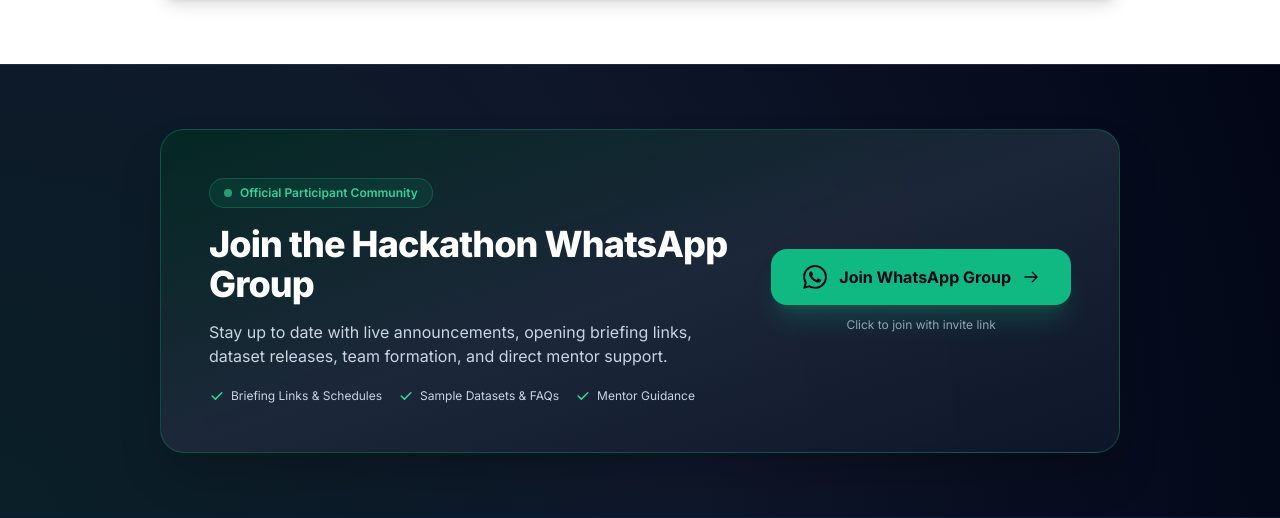
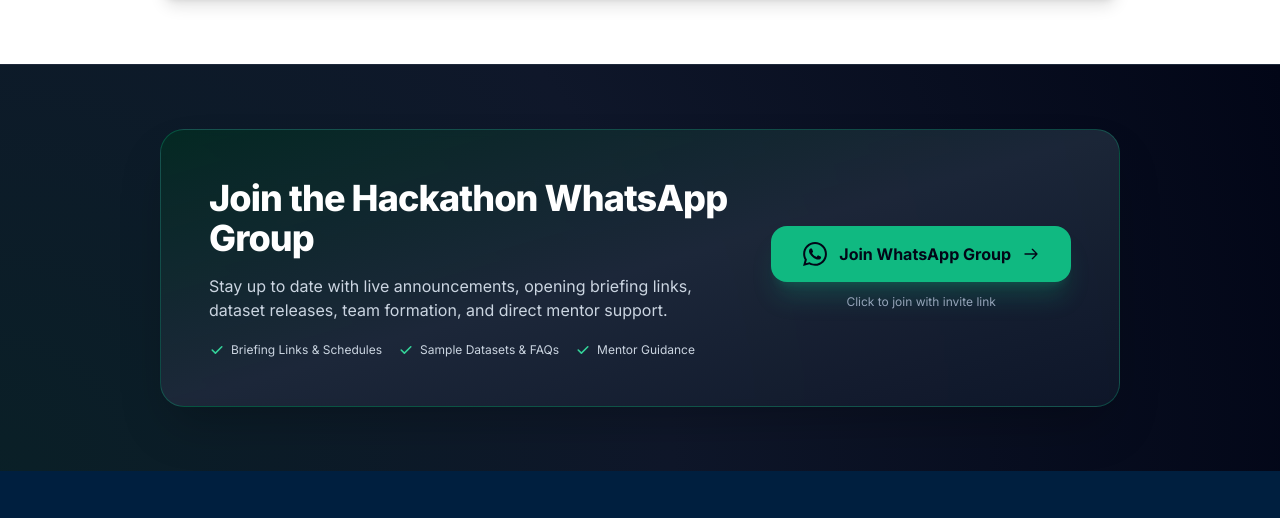
Before and after one commit to DamaMichaelYohanna/mannielytics, a Django app: page /hackathon/ in a window 1280 px wide. Shown: the part 5120-5638 px from the top of the page. Run offline with Django 5.2, Linux system fonts and the light colour scheme; some libraries are stand-ins or nearby versions.

Commit message:
Update hackathon WhatsApp community section layout

```diff
--- a/templates/core/hackathon.html
+++ b/templates/core/hackathon.html
@@ -440,10 +440,7 @@
         <div class="bg-gradient-to-br from-emerald-950/80 via-slate-800/90 to-slate-900/90 rounded-3xl p-8 sm:p-12 border border-emerald-500/30 shadow-2xl backdrop-blur-sm">
             <div class="flex flex-col lg:flex-row items-center justify-between gap-8">
                 <div class="space-y-4 text-center lg:text-left max-w-xl">
-                    <div class="inline-flex items-center gap-2 px-3.5 py-1.5 rounded-full bg-emerald-500/10 border border-emerald-500/30 text-emerald-400 text-xs font-semibold">
-                        <span class="w-2 h-2 rounded-full bg-emerald-400 animate-pulse"></span>
-                        <span>Official Participant Community</span>
-                    </div>
+
                     <h3 class="text-2xl sm:text-3xl lg:text-4xl font-extrabold text-white tracking-tight">
                         Join the Hackathon WhatsApp Group
                     </h3>
```
